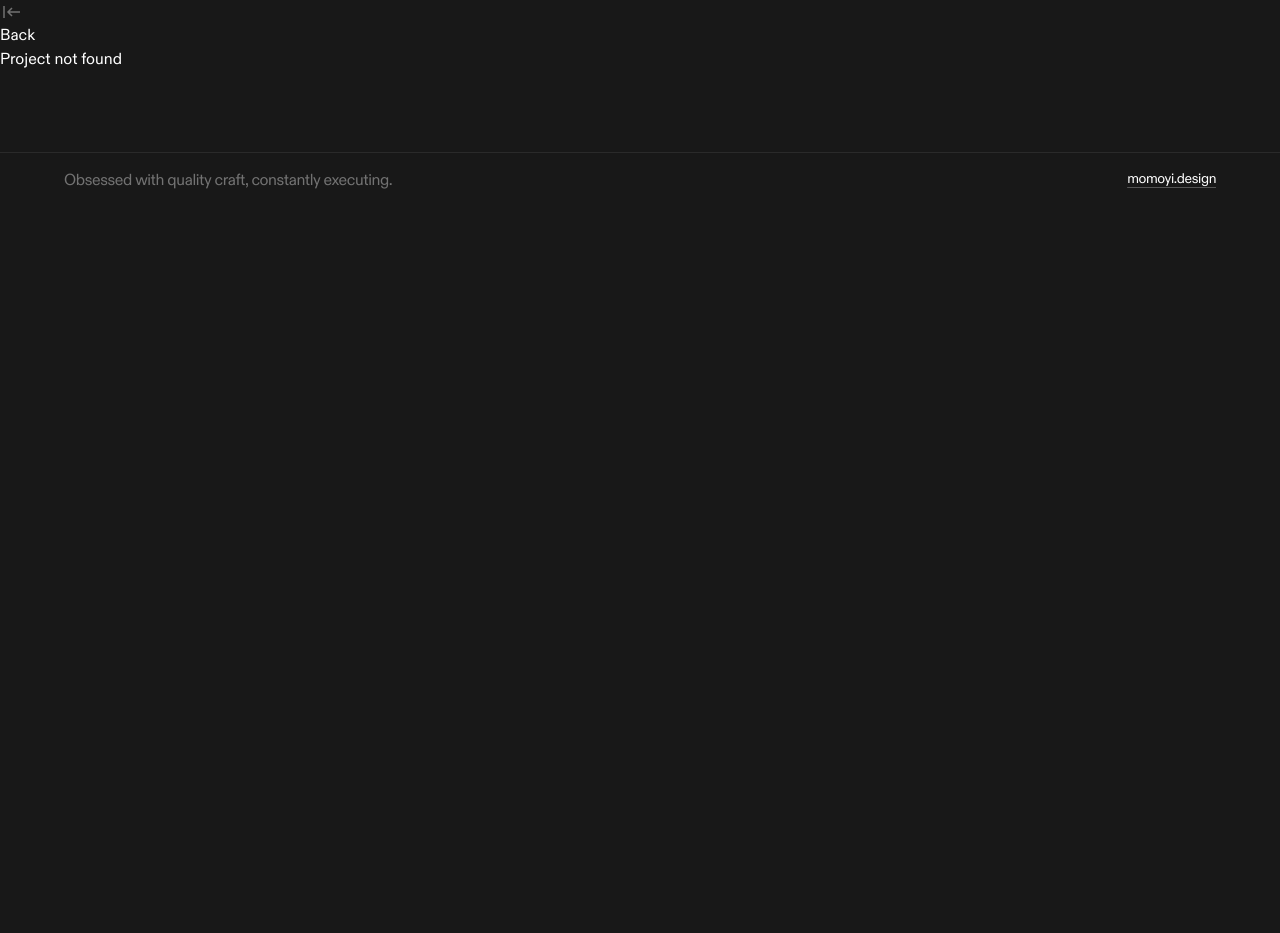
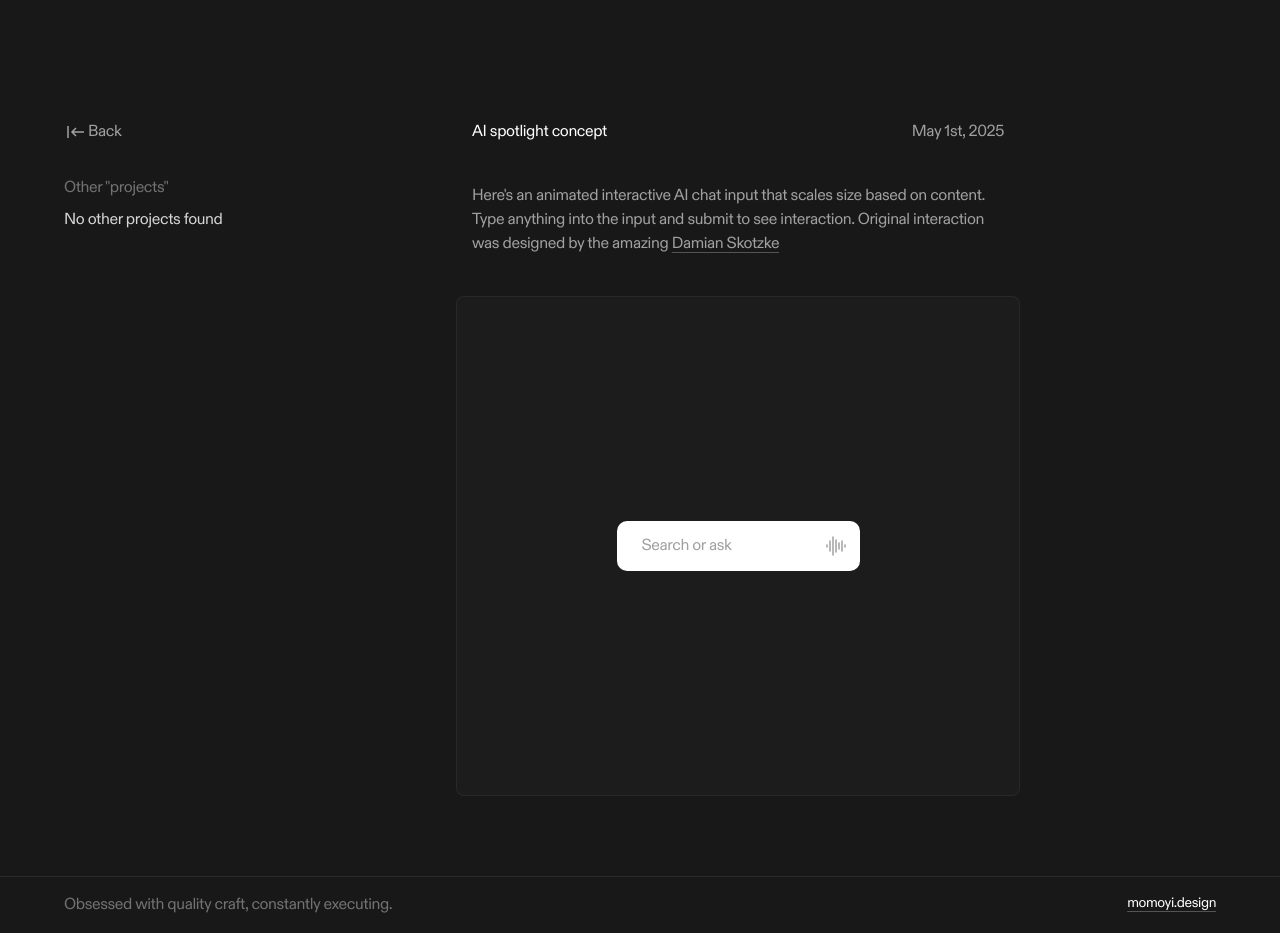
Before and after one commit to momoyi/craft-website, a Next.js app: page /projects/ai-spotlight-input in a window 1280 px wide. Before the commit this address had no page. Before the commit the page ends 800 px from the top, so only its background shows below. Built offline with nearby package versions, Linux system fonts and the light colour scheme.

Commit message:
Added initial spotlight input and set up initial state vars

```diff
--- a/package.json
+++ b/package.json
@@ -11,9 +11,11 @@
   "dependencies": {
     "@tailwindcss/vite": "^4.1.4",
     "clsx": "^2.1.1",
+    "motion": "^12.9.2",
     "next": "15.3.1",
     "react": "^19.0.0",
-    "react-dom": "^19.0.0"
+    "react-dom": "^19.0.0",
+    "react-use-measure": "^2.1.7"
   },
   "devDependencies": {
     "@eslint/eslintrc": "^3",
--- a/src/app/data/projects.js
+++ b/src/app/data/projects.js
@@ -1,8 +1,10 @@
 export const projects = [
   {
-    title: 'AI spotlight concept.',
-    description:
+    title: 'AI spotlight concept',
+    shortdDescription:
       'Animated interactive AI chat input that scales size based on content. Original interaction was designed by {designer}',
+    description: `Here's an animated interactive AI chat input that scales size based on content. Type anything into the input
+       and submit to see interaction. Original interaction was designed by the amazing {designer}`,
     date: 'May 1st, 2025',
     videoSrc:
       'https://srthf9hgxhyzoa7c.public.blob.vercel-storage.com/ssstwitter.com_1745777758504-oNwPyqnQwA9XBiec7yhIh1lKdA91T6.mp4',
--- a/src/app/globals.css
+++ b/src/app/globals.css
@@ -72,6 +72,17 @@ body {
       background-color: var(--color-gray-200);
     }
   }
+
+  .sandbox {
+    background-color: rgba(255, 255, 255, 0.02);
+    border: 1px solid rgba(255, 255, 255, 0.05);
+    border-radius: var(--radius-lg);
+    min-height: 3rem;
+    display: flex;
+    justify-content: center;
+    align-items: center;
+    padding: 1rem;
+  }
 }
 
 /* General global stylings */
--- /dev/null
+++ b/src/app/icons/ArrowUp.jsx
@@ -0,0 +1,28 @@
+function ArrowUpIcon({ strokeWidth, color }) {
+  return (
+    <svg
+      width='24'
+      height='24'
+      viewBox='0 0 24 24'
+      fill='none'
+      xmlns='http://www.w3.org/2000/svg'
+    >
+      <path
+        d='M12 7V17'
+        stroke={color ? color : 'black'}
+        strokeWidth={strokeWidth ? strokeWidth : '1.5'}
+        strokeLinecap='round'
+        strokeLinejoin='round'
+      />
+      <path
+        d='M17 12L12 7L7 12'
+        stroke={color ? color : 'black'}
+        strokeWidth={strokeWidth ? strokeWidth : '1.5'}
+        strokeLinecap='round'
+        strokeLinejoin='round'
+      />
+    </svg>
+  );
+}
+
+export default ArrowUpIcon;
--- /dev/null
+++ b/src/app/icons/Voice.jsx
@@ -0,0 +1,64 @@
+export default function VoiceIcon({ strokeWidth, color }) {
+  return (
+    <svg
+      xmlns='http://www.w3.org/2000/svg'
+      width='24'
+      height='24'
+      viewBox='0 0 24 24'
+      fill='none'
+      class='injected-svg'
+      role='img'
+      color={color ? color : '#000000'}
+    >
+      <path
+        d='M9 3V21'
+        stroke={color ? color : '#000000'}
+        strokeWidth={strokeWidth ? strokeWidth : '1.5'}
+        strokeLinecap='round'
+        strokeLinejoin='round'
+      ></path>
+      <path
+        d='M6 7V17'
+        stroke={color ? color : '#000000'}
+        strokeWidth={strokeWidth ? strokeWidth : '1.5'}
+        strokeLinecap='round'
+        strokeLinejoin='round'
+      ></path>
+      <path
+        d='M12 6V18'
+        stroke={color ? color : '#000000'}
+        strokeWidth={strokeWidth ? strokeWidth : '1.5'}
+        strokeLinecap='round'
+        strokeLinejoin='round'
+      ></path>
+      <path
+        d='M15 9L15 15'
+        stroke={color ? color : '#000000'}
+        strokeWidth={strokeWidth ? strokeWidth : '1.5'}
+        strokeLinecap='round'
+        strokeLinejoin='round'
+      ></path>
+      <path
+        d='M18 7L18 17'
+        stroke={color ? color : '#000000'}
+        strokeWidth={strokeWidth ? strokeWidth : '1.5'}
+        strokeLinecap='round'
+        strokeLinejoin='round'
+      ></path>
+      <path
+        d='M21 11L21 13'
+        stroke={color ? color : '#000000'}
+        strokeWidth={strokeWidth ? strokeWidth : '1.5'}
+        strokeLinecap='round'
+        strokeLinejoin='round'
+      ></path>
+      <path
+        d='M3 11L3 13'
+        stroke={color ? color : '#000000'}
+        strokeWidth={strokeWidth ? strokeWidth : '1.5'}
+        strokeLinecap='round'
+        strokeLinejoin='round'
+      ></path>
+    </svg>
+  );
+}
--- a/src/app/layouts/root/components/RootFooter.jsx
+++ b/src/app/layouts/root/components/RootFooter.jsx
@@ -2,7 +2,7 @@ import Link from 'next/link';
 
 function RootFooter() {
   return (
-    <footer className='flex mt-20 py-4 tracking-tight border-t border-[rgba(255,255,255,0.08)]'>
+    <footer className='flex py-4 tracking-tight border-t border-[rgba(255,255,255,0.08)]'>
       <div className='container w-full flex justify-between'>
         <p className='text-gray-500'>
           Obsessed with quality craft, constantly executing.
--- a/src/app/projects/[slug]/layout.js
+++ b/src/app/projects/[slug]/layout.js
@@ -1,15 +1,58 @@
-import BackIcon from '@/app/icons/back';
+import BackIcon from '@/app/icons/Back';
 import RootFooter from '../../layouts/root/components/RootFooter';
 import Link from 'next/link';
+import { projects } from '@/app/data/projects';
 
-export default function ProjectLayout({ children }) {
+export default async function ProjectLayout(props) {
+  const { children } = props;
+  const params = await props.params;
+  const slug = params.slug;
+
   return (
     <>
-      <Link href='/' className='no-underline'>
-        <BackIcon color='var(--color-gray-500)' />
-        Back
-      </Link>
-      <section>{children}</section>
+      <section
+        style={{ '--top-space': '120px' }}
+        className='pt-(--top-space) container grid min-h-[calc(100svh-56px)] grid-cols-12 gap-6 pb-20 tracking-tight'
+      >
+        <div className='col-span-4'>
+          <div className='top-(--top-space) sticky flex flex-col gap-8'>
+            <nav>
+              <Link
+                href='/'
+                className='flex text-gray-400 no-underline hover:text-white'
+              >
+                <BackIcon color='currentColor' />
+                Back
+              </Link>
+            </nav>
+
+            <div className=''>
+              <span className='text-gray-500'>Other "projects"</span>
+              <nav className='flex flex-col gap-1 pt-2'>
+                {projects.map((project, index) => {
+                  return project.route === slug ? (
+                    <p key={index} className='text-gray-300'>
+                      No other projects found
+                    </p>
+                  ) : (
+                    <Link
+                      href={'/projects/' + project.route}
+                      key={index}
+                      className='text-gray-300 no-underline hover:text-white'
+                    >
+                      {project.title}
+                    </Link>
+                  );
+                })}
+              </nav>
+            </div>
+          </div>
+        </div>
+        <div className='col-span-6'>
+          <div>{children}</div>
+        </div>
+      </section>
+
       <RootFooter></RootFooter>
     </>
   );
--- a/src/app/projects/[slug]/page.js
+++ b/src/app/projects/[slug]/page.js
@@ -1,24 +1,45 @@
 import { projects } from '@/app/data/projects';
-//import SandboxComponent from '../../sandboxes/SandboxComponent';
+import { renderDescription } from '@/app/utils/renderDescription';
+import SpotlightInput from '../sandboxes/SpotlightInput';
 
-export default async function ProjectDetails({ params }) {
+export default async function ProjectDetails(props) {
+  const params = await props.params;
   const slug = params.slug;
-  console.log('slug', slug);
 
-  const project = projects.find(
-    (p) => p.title.toLowerCase().replace(/\s+/g, '-') === slug
-  );
+  const project = projects.find((p) => p.route === slug);
 
   if (!project) {
-    return <p>Project not found</p>;
+    return (
+      <div className='container tracking-tight'>
+        <h1 className='text-base'>404 - Not found</h1>
+        <p className='pt-10 text-gray-400'>
+          While you're here, let me tell you a random fact about me, I LOVE
+          league of legends and have never ranked past bronze, sigh.
+        </p>
+
+        <p className='pt-6 text-gray-400'>
+          Don't care about my fun fact? Fine, check the url, there's probably a
+          mistake there.
+        </p>
+      </div>
+    );
   }
 
   return (
-    <div className='project-details'>
-      <h1>{project.title}</h1>
-      <p>{project.description}</p>
-      <p>Date: {project.date}</p>
-      {/* <SandboxComponent /> */}
+    <div className=''>
+      <div className='px-4'>
+        <div className='flex w-full items-center justify-between'>
+          <h1 className='text-base'>{project.title}</h1>
+          <p className='text-gray-400'>{project.date}</p>
+        </div>
+        <p className='pt-10 text-gray-400'>
+          {renderDescription(project.description, project.links)}
+        </p>
+      </div>
+
+      <div className='sandbox mt-10 h-[500px]'>
+        <SpotlightInput />
+      </div>
     </div>
   );
 }
--- /dev/null
+++ b/src/app/projects/sandboxes/SpotlightInput.jsx
@@ -0,0 +1,53 @@
+'use client';
+import { useState, useEffect } from 'react';
+import motion from 'motion';
+import useMeasure from 'react-use-measure';
+import ArrowUpIcon from '@/app/icons/ArrowUp';
+import VoiceIcon from '@/app/icons/Voice';
+
+export default function SpotlightInput() {
+  const [inputVal, setInputVal] = useState('');
+  const [dialogOpen, setDialogOpen] = useState(false);
+
+  useEffect(() => {
+    if (inputVal.length > 0) {
+      setDialogOpen(true);
+    }
+  }, [inputVal]);
+
+  return (
+    <div className='flex flex-col gap-1 p-2'>
+      <div className='relative flex items-center justify-between'>
+        <div className='absolute right-3 flex justify-end gap-2'>
+          <button
+            disabled={inputVal.length > 0}
+            className='ease text-gray-400 duration-300 hover:text-gray-700'
+          >
+            <VoiceIcon color={'currentColor'} />
+          </button>
+          {inputVal.length > 0 && (
+            <button
+              disabled={inputVal.length > 0}
+              className='ease text-gray-400 duration-300 hover:text-gray-700'
+            >
+              <ArrowUpIcon color={'currentColor'} />
+            </button>
+          )}
+        </div>
+        <input
+          className='flex w-[320] items-center justify-between rounded-[10px] border border-transparent bg-white px-6 py-3 leading-6 text-gray-800 outline-none placeholder:text-gray-400 focus:border focus:border-gray-300'
+          placeholder='Search or ask'
+          value={inputVal}
+          onChange={(e) => setInputVal(e.target.value)}
+          onKeyDown={(e) => {
+            if (e.key === 'Enter') {
+              console.log('Enter pressed');
+            } else if (e.key === 'Escape') {
+              setDialogOpen(false);
+            }
+          }}
+        ></input>
+      </div>
+    </div>
+  );
+}
--- /dev/null
+++ b/src/app/utils/renderDescription.js
@@ -0,0 +1,25 @@
+export function renderDescription(description, links = {}) {
+  const parts = description.split(/({.*?})/g); // Split by {...}
+
+  return parts.map((part, index) => {
+    const match = part.match(/{(.*?)}/);
+    if (match) {
+      const key = match[1];
+      const link = links[key];
+      if (link) {
+        return (
+          <a
+            key={index}
+            href={link.href}
+            target='_blank'
+            rel='noopener noreferrer'
+            className=''
+          >
+            {link.text}
+          </a>
+        );
+      }
+    }
+    return <span key={index}>{part}</span>;
+  });
+}
```
Also changed, not shown: src/app/views/HomeView.jsx (+6 -28 lines), .prettierrc.json, 1 other file (tests, documents, lock files or other folders).
